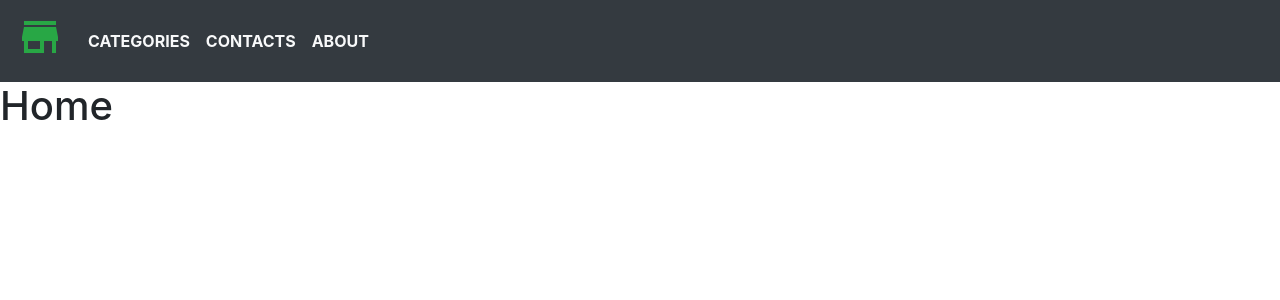
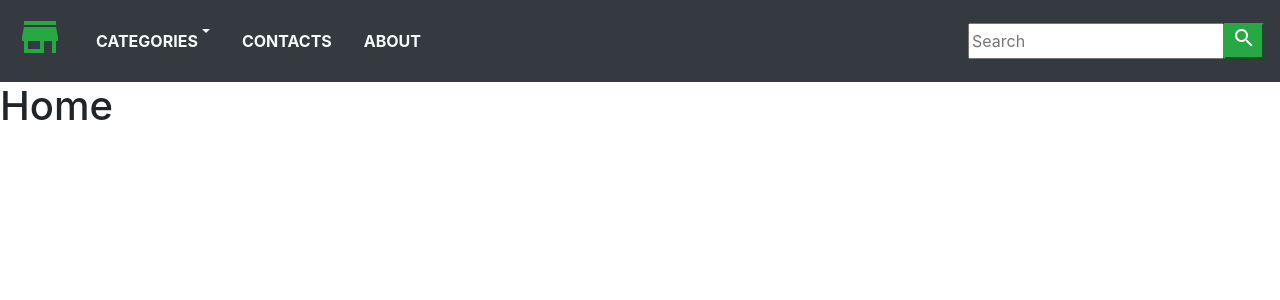
Before and after one commit to supersuka/ecommerce-project, a Django app: page / in a window 1280 px wide. Shown: the top 300 px of the page. Run offline with Django 3.2, Linux system fonts and the light colour scheme; some libraries are stand-ins or nearby versions.

Commit message:
add Bootstrap (part 2) -nav bar ('dropdown menu' for 'categories') -search form -navbar-collapse (красивый, если уменьшить окно) -toggler-button

```diff
--- a/shop/templates/base.html
+++ b/shop/templates/base.html
@@ -13,17 +13,39 @@
 
     <style type="text/css">
         .material-icons.md-48 { font-size: 48px; }
+        .material-icons.md-24 { font-size: 24px; }
     </style>
     <title>{% block title %} {% endblock %}</title>
   </head>
   <body>
     <nav class="navbar navbar-expand-md navbar-light bg-dark ">
         <a href="#" class="navbar-brand"><i class="material-icons text-success material-icons md-48">store</i></a>
+        <button class="navbar-toggler bg-light" data-toggle="collapse" data-target="#navbar"><span class="navbar-toggler-icon"></span></button>
+        <div class="collapse navbar-collapse justify-content-between" id="navbar">
         <ul class="navbar-nav">
-            <li class="nav-item"><a class="nav-link text-light text-uppercase font-weight-bold" href="">Categories</a></li>
-            <li class="nav-item"><a class="nav-link text-light text-uppercase font-weight-bold"" href="">Contacts</a></li>
-            <li class="nav-item"><a class="nav-link text-light text-uppercase font-weight-bold"" href="">About</a></li>
+            <li class="nav-item dropdown"><a class="nav-link text-light text-uppercase font-weight-bold px-3 navbar-nav dropdown-toggle" href=""
+            data-toggle="dropdown">Categories</a>
+                <div class="dropdown-menu">
+                    <a class="dropdown-item" href="">Category</a>
+                    <a class="dropdown-item" href="">Category</a>
+                    <a class="dropdown-item" href="">Category</a>
+                    <a class="dropdown-item" href="">Category</a>
+                    <a class="dropdown-item" href="">Category</a>
+                </div>
+            </li>
+            <li class="nav-item"><a class="nav-link text-light text-uppercase font-weight-bold px-3" href="">Contacts</a></li>
+            <li class="nav-item"><a class="nav-link text-light text-uppercase font-weight-bold px-3" href="">About</a></li>
         </ul>
+
+        <form class="form-inline">
+            <div class="input-group">
+                <input type="text" placeholder="Search">
+                <div>
+                    <button class="btn-success"><i class="material-icons material-icons md-24">search</i></button>
+                </div>
+            </div>
+        </form>
+        </div>
     </nav>
 
 {% block content %}
```
